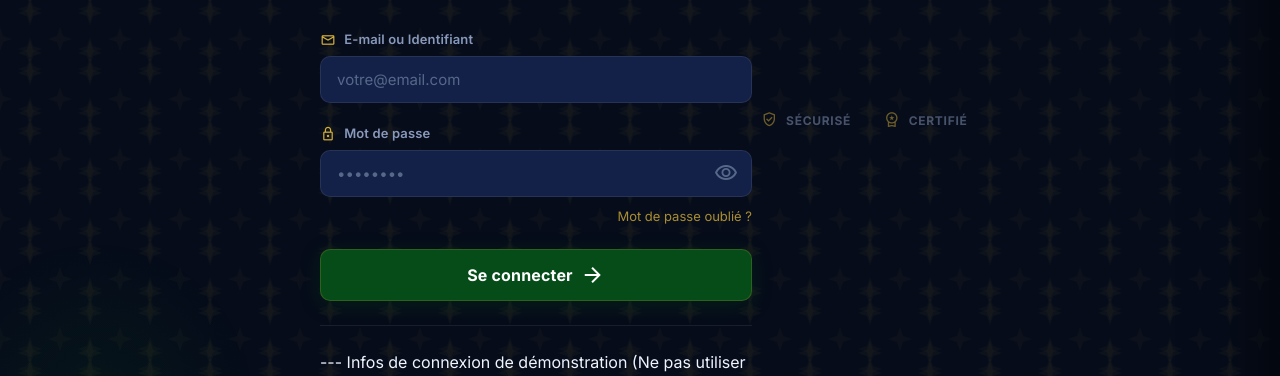
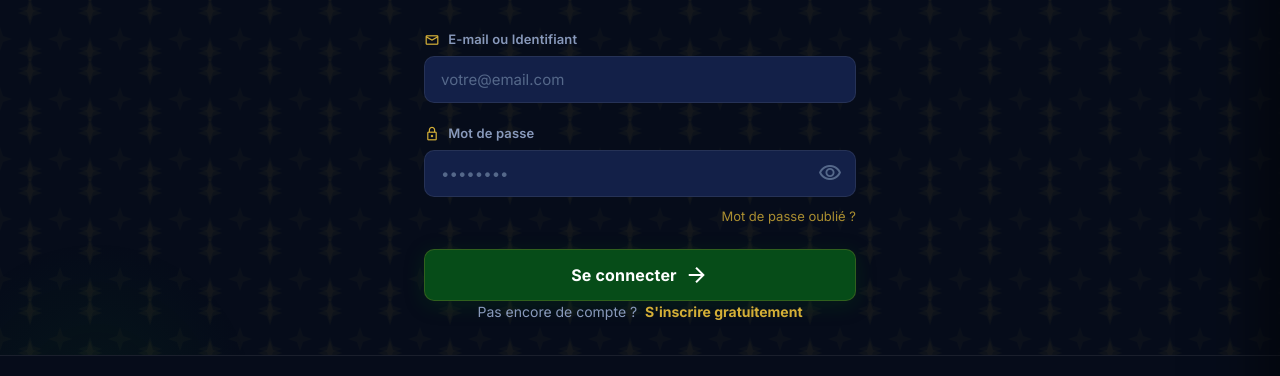
Before and after one commit to mourchad/barakahbrain, a plain HTML site: page BarakahBrain/connexion.html in a window 1280 px wide. Shown: the part 303-679 px from the top of the page. Drawn offline with nearby package versions, Linux system fonts and the light colour scheme; a web font is replaced by a local one.

Commit message:
fix(ui): hide trust badges, remove test text, reduce footer height on connexion page

```diff
--- a/BarakahBrain/assets/layouts.js
+++ b/BarakahBrain/assets/layouts.js
@@ -60,10 +60,10 @@ const BARAKAH_LAYOUT = {
 
     getFooter() {
         return `
-            <footer class="bb-page-footer" style="background:var(--bb-bg);border-top:1px solid var(--bb-border);padding:5rem 1.5rem; position: relative; overflow: hidden;">
+            <footer class="bb-page-footer" style="background:var(--bb-bg);border-top:1px solid var(--bb-border);padding:2.5rem 1.5rem; position: relative; overflow: hidden;">
                 <div class="hero-glow-2" style="opacity: 0.05; bottom: -10%; right: -10%;"></div>
                 <div style="max-width:64rem;margin:0 auto; position: relative; z-index: 2;">
-                    <div style="display:flex;flex-wrap:wrap;align-items:flex-start;justify-content:space-between;gap:4rem">
+                    <div style="display:flex;flex-wrap:wrap;align-items:flex-start;justify-content:space-between;gap:2rem">
                         <div style="max-width: 20rem;">
                             <a href="index.html" class="bb-header__brand" style="margin-bottom: 1.5rem;">
                                 <img src="assets/logo_BarakahBrain.png" alt="BarakahBrain" style="width: 2.5rem; height: 2.5rem;" />
@@ -88,7 +88,7 @@ const BARAKAH_LAYOUT = {
                             </div>
                         </div>
                     </div>
-                    <div style="margin-top:4rem; padding-top: 2rem; border-top: 1px solid var(--bb-border); display: flex; justify-content: space-between; align-items: center; flex-wrap: wrap; gap: 1rem;">
+                    <div style="margin-top:2rem; padding-top: 1.5rem; border-top: 1px solid var(--bb-border); display: flex; justify-content: space-between; align-items: center; flex-wrap: wrap; gap: 1rem;">
                         <p style="font-size:.75rem;color:var(--bb-text-subtle)">© 2025 BarakahBrain. <span data-i18n="footer_rights">Tous droits réservés.</span></p>
                         <div style="display: flex; gap: 1.5rem;">
                             <span style="font-size: 0.7rem; font-weight: 600; color: var(--bb-text-subtle); display: flex; align-items: center; gap: 0.5rem;">
--- a/BarakahBrain/connexion.html
+++ b/BarakahBrain/connexion.html
@@ -137,26 +137,8 @@
                 </button>
             </form>
 
-
-            <hr class="bb-divider" />
-            --- Infos de connexion de démonstration (Ne pas utiliser en production) ---
-            <!-- <div
-                style="background:rgba(212,175,55,0.05);border:1px dashed rgba(212,175,55,0.3);border-radius:var(--bb-radius);padding:1rem;margin-bottom:1.5rem">
-                <p data-i18n="auth_demo_title"
-                    style="font-size:0.75rem;font-weight:700;color:var(--bb-gold);margin-bottom:0.5rem;text-transform:uppercase;letter-spacing:0.05em">
-                    Accès Démo / Staff :</p>
-                <ul
-                    style="font-size:0.8125rem;color:var(--bb-text-muted);list-style:none;padding:0;display:flex;flex-direction:column;gap:0.25rem">
-                    <li>• <strong data-i18n="auth_demo_superadmin">Superadmin</strong> : <code
-                            style="color:var(--bb-gold)">superadmin1</code></li>
-                    <li>• <strong data-i18n="auth_demo_admin">Admin</strong> : <code
-                            style="color:var(--bb-gold)">admin_marc</code></li>
-                    <li>• <strong data-i18n="auth_demo_password">Mot de passe</strong> : <code
-                            style="color:var(--bb-gold)">Pass123!</code></li>
-                </ul>
-            </div> -->
-
-            --- Lien vers inscription -->
+            <!-- Demo credentials comment removed for production -->
+            <!-- Registration link -->
             <p style="text-align:center;font-size:.875rem;color:var(--bb-text-muted)">
                 <span data-i18n="no_account">Pas encore de compte ?</span>
                 <a href="inscription.html" style="color:var(--bb-gold);font-weight:700;margin-left:.25rem"
@@ -164,9 +146,8 @@
             </p>
         </div>
 
-        <!-- Trust badges -->
-        <div class="auth-trust-badges"
-            style="display:flex;justify-content:center;gap:2rem;margin-top:1.5rem;opacity:.5">
+        <!-- Trust badges - hidden for production -->
+        <div class="auth-trust-badges" style="display:none">
             <div
                 style="display:flex;align-items:center;gap:.5rem;font-size:.75rem;font-weight:700;letter-spacing:.06em;text-transform:uppercase;color:var(--bb-text-muted)">
                 <span class="material-symbols-outlined"
```
